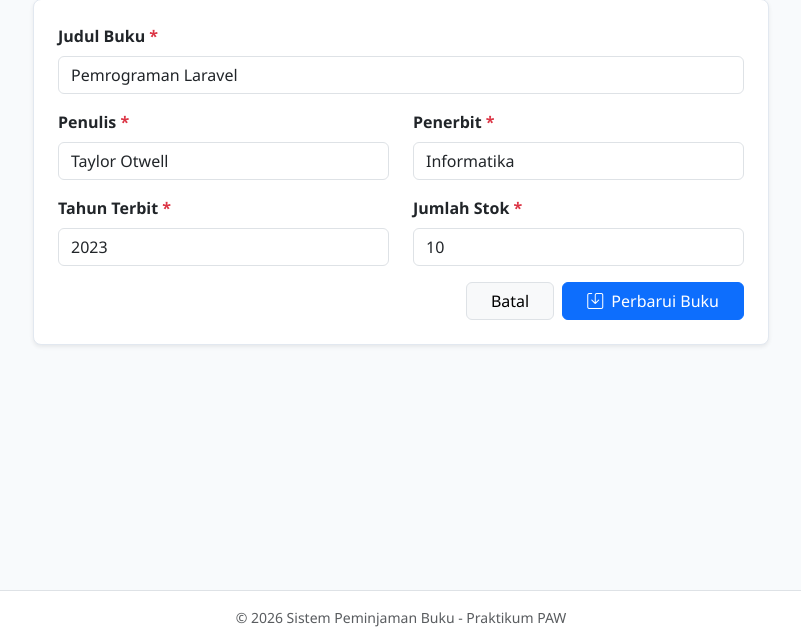
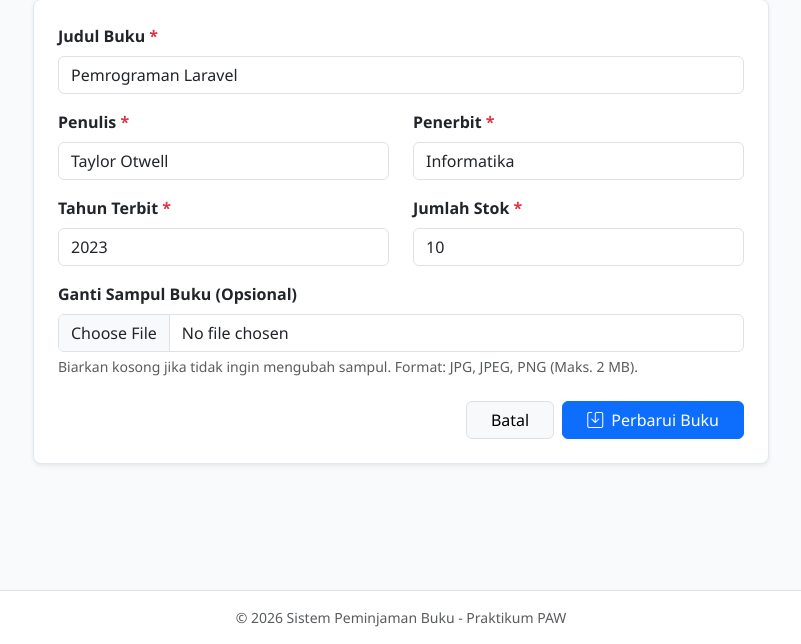
Before and after one commit to Dex-toxicabyss/PAW-MODUL4-RAFFATA-102042500123, a Laravel app: page /buku/1/edit in a window 1280 px wide. Shown: the part 156-800 px from the top of the page, without its empty margins (239-1040 px from the left). Run offline with Laravel 12, Linux system fonts and the light colour scheme; a user stored in the database is signed in; data comes from the database, SQL or seed files in the repository.

Commit message:
feat(views): add book cover upload inputs, live preview, and table thumbnails
Enable multipart/form-data on book creation and edit forms, add client-side cover preview, and display cover thumbnails in the admin book index table.

```diff
--- a/resources/views/buku/edit.blade.php
+++ b/resources/views/buku/edit.blade.php
@@ -15,8 +15,7 @@
 
         <div class="card shadow-sm">
             <div class="card-body p-4">
-                {{-- TODO 8: Tambahkan atribut enctype="multipart/form-data" pada form di bawah ini --}}
-                <form action="{{ route('buku.update', $buku->id) }}" method="POST">
+                <form action="{{ route('buku.update', $buku->id) }}" method="POST" enctype="multipart/form-data">
                     @csrf
                     @method('PUT')
 
@@ -64,7 +63,21 @@
                         </div>
                     </div>
 
-                    {{-- TODO 8: Tampilkan gambar sampul saat ini ($buku->cover) dan sediakan input file untuk mengganti sampul --}}
+                    {{-- Input Ganti Sampul Buku --}}
+                    <div class="mb-4">
+                        <label for="cover" class="form-label fw-semibold">Ganti Sampul Buku (Opsional)</label>
+                        @if($buku->cover)
+                            <div class="mb-2">
+                                <img src="{{ asset('storage/' . $buku->cover) }}" alt="Sampul Saat Ini" class="img-thumbnail" style="max-height: 140px;">
+                                <div class="small text-muted mt-1">Sampul saat ini</div>
+                            </div>
+                        @endif
+                        <input type="file" class="form-control @error('cover') is-invalid @enderror" id="cover" name="cover" accept="image/jpeg,image/png,image/jpg">
+                        <div class="form-text text-muted">Biarkan kosong jika tidak ingin mengubah sampul. Format: JPG, JPEG, PNG (Maks. 2 MB).</div>
+                        @error('cover')
+                            <div class="invalid-feedback">{{ $message }}</div>
+                        @enderror
+                    </div>
 
                     <div class="d-flex justify-content-end gap-2">
                         <a href="{{ route('buku.index') }}" class="btn btn-light border px-4">Batal</a>
--- a/resources/views/home.blade.php
+++ b/resources/views/home.blade.php
@@ -101,7 +101,7 @@
             <h1 class="fw-bold">Katalog Koleksi Buku</h1>
             <p class="text-muted">Temukan dan pinjam buku referensi perkuliahan terbaikmu</p>
 
-            {{-- TODO 10: Lengkapi form pencarian, filter status/penerbit, dan sorting di bawah ini --}}
+            {{-- Form Pencarian, Filter Status/Penerbit, dan Sorting Katalog --}}
             <div class="row justify-content-center mt-4">
                 <div class="col-lg-11">
                     <form action="{{ url()->current() }}" method="GET" class="card shadow-sm border-0 p-3 bg-light text-start">
```
Also changed, not shown: resources/views/buku/create.blade.php (+13 -3 lines), resources/views/buku/index.blade.php (+8 -2 lines).
